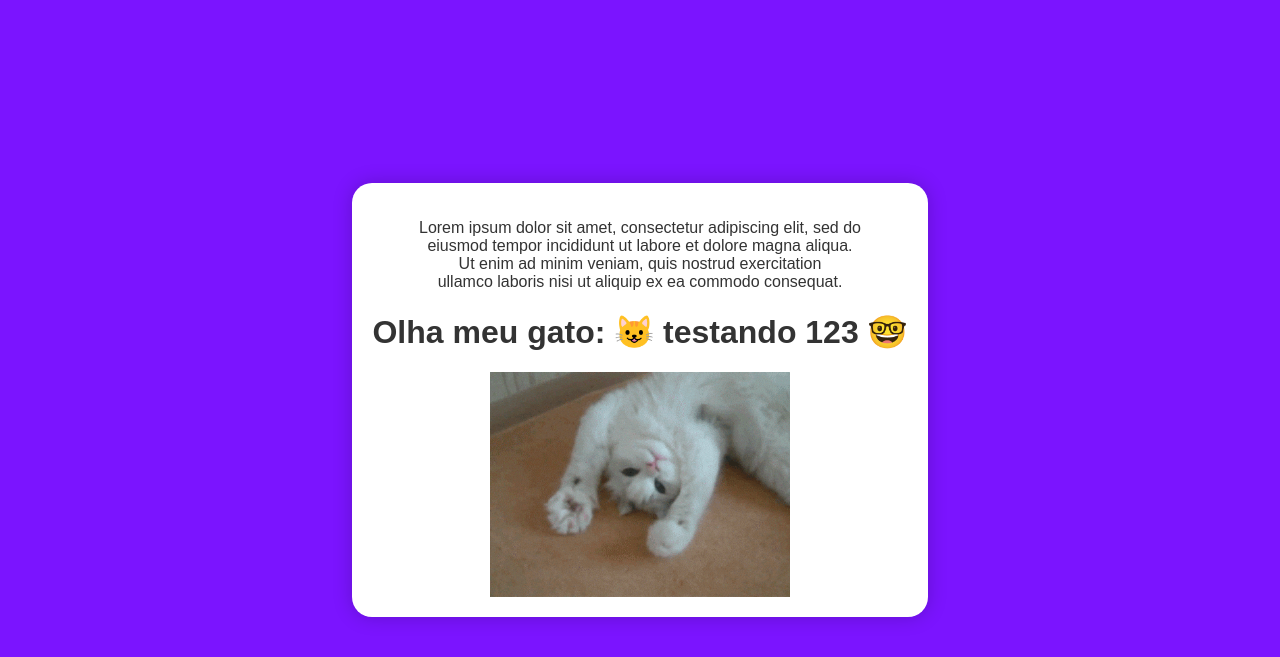
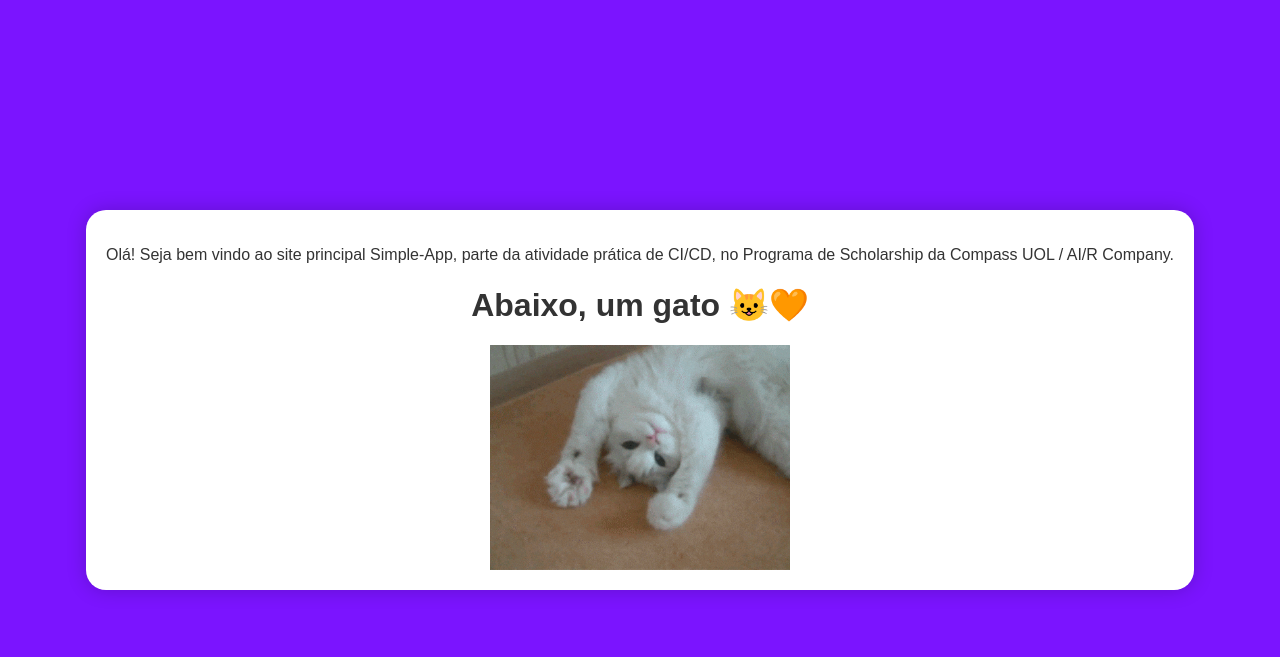
Before and after one commit to DonaMaxii/simple-app, a FastAPI app: page / in a window 1280 px wide. Shown: the top 657 px of the page. Run offline with FastAPI, Linux system fonts and the light colour scheme.

Commit message:
chore: update index.html

```diff
--- a/templates/index.html
+++ b/templates/index.html
@@ -37,9 +37,8 @@
     </head>
     <body>
     <div class="box">
-        <p>Lorem ipsum dolor sit amet, consectetur adipiscing elit, sed do <br>eiusmod tempor incididunt ut labore et dolore magna aliqua.<br>
-Ut enim ad minim veniam, quis nostrud exercitation <br>ullamco laboris nisi ut aliquip ex ea commodo consequat.</p>
-        <h1>Olha meu gato: 😺 testando 123 🤓</h1>
+        <p>Olá! Seja bem vindo ao site principal Simple-App, parte da atividade prática de CI/CD, no Programa de Scholarship da Compass UOL / AI/R Company.</p>
+        <h1>Abaixo, um gato 😺🧡</h1>
         <img src="/static/cat.gif" width="300">
     </div>
 </body>
```
